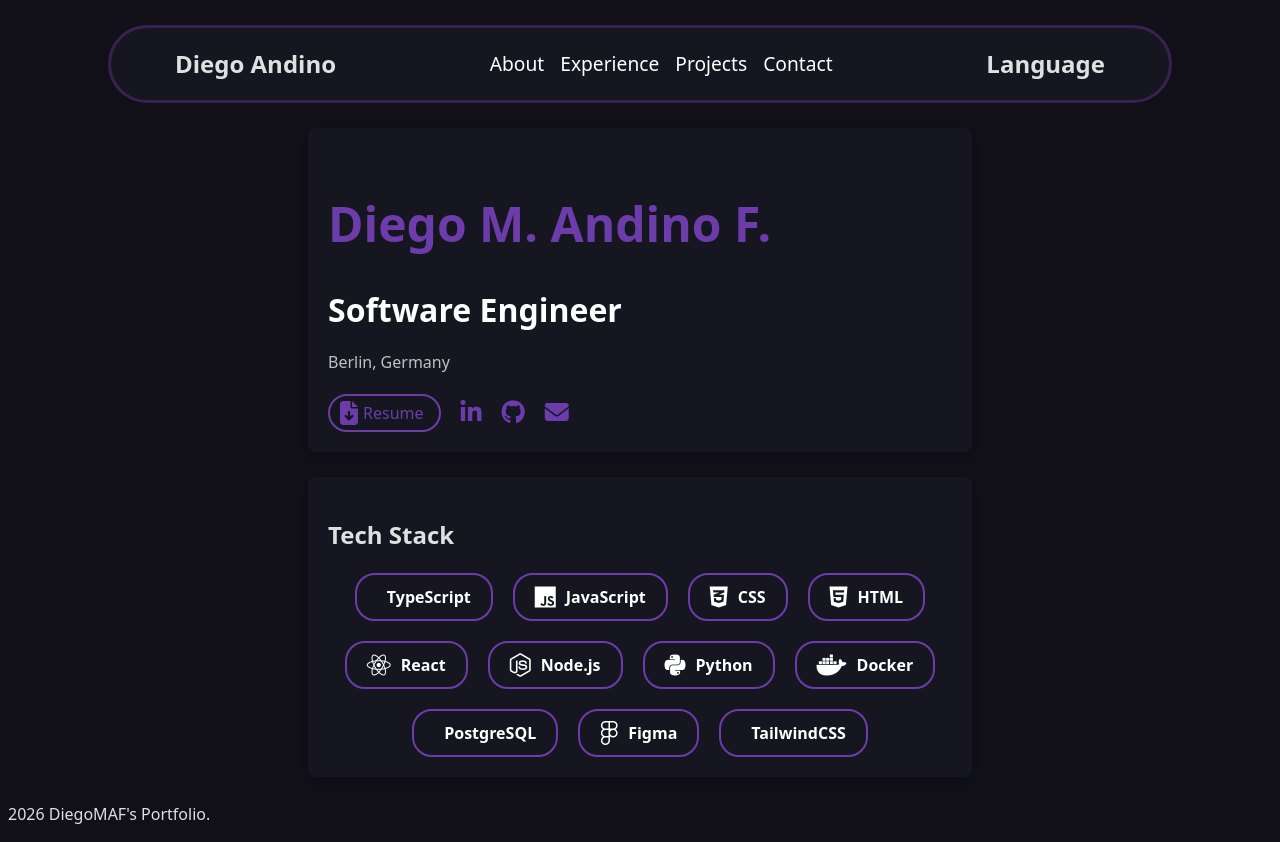
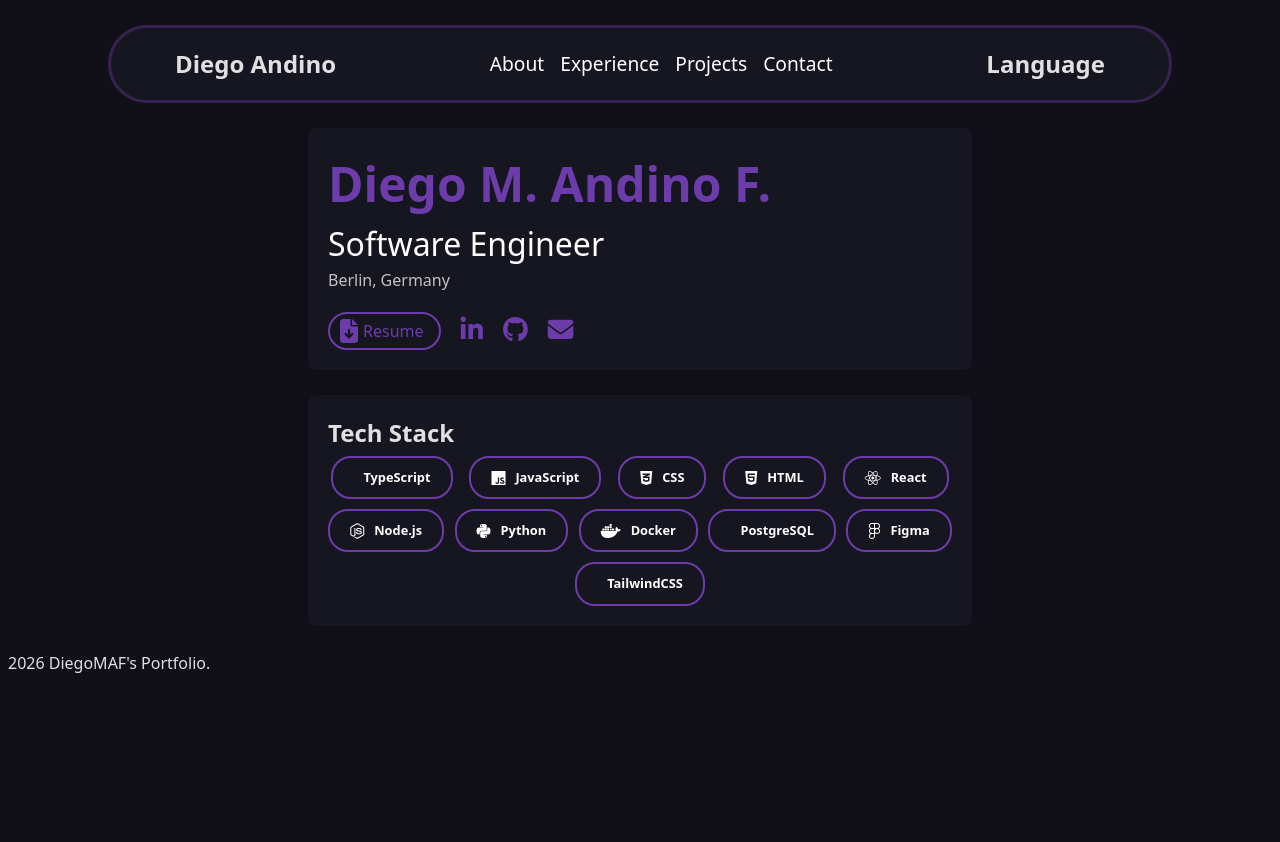
Before and after one commit to soyDiegomaf/Diegomaf-Portfolio, a React (Vite) app: page / in a window 1280 px wide. After the commit the page ends 800 px from the top, so only its background shows below. Built offline with nearby package versions, Linux system fonts and the light colour scheme; some icons are missing.

Commit message:
correcion de espacios y formato

```diff
--- a/src/components/AboutSection/AboutSection.module.css
+++ b/src/components/AboutSection/AboutSection.module.css
@@ -7,18 +7,21 @@
 
     h1 {
         color: #6C3CAA;
+        font-weight: 700;
         font-size: 3rem;
-        margin-bottom: 10px;
+        margin: 0px;
     }
     h2 {
         color: #fff;
+        font-weight: 400;
         font-size: 2rem;
-        margin-bottom: 8px;
+        margin: 0px;
     }
     p {
         color: #c1c1c1;
         font-size: 1rem;
         line-height: 1.5;
+        margin: 0px;
     }
 
 }
@@ -31,7 +34,7 @@
 
     i {
         color: #6C3CAA;
-        font-size: 1.5rem;
+        font-size: 1.6rem;
         transition: color 0.3s;
 
         &:hover {
@@ -50,7 +53,6 @@
         padding: 0px 10px;
         border-radius: 25px;
         transition: color 0.3s;
-
 
         p {
             color: #6C3CAA;
--- a/src/components/NavBar/NavBar.module.css
+++ b/src/components/NavBar/NavBar.module.css
@@ -23,6 +23,9 @@
   color: #fff;
   text-decoration: none;
   font-size: 1.2rem;
+  &.active {
+    anchor-name: --active;
+  }
 }
 
 .navbar .navlinks a:hover {
--- a/src/components/TechBadge/TechBadge.module.css
+++ b/src/components/TechBadge/TechBadge.module.css
@@ -1,7 +1,7 @@
 .techBadge {
   display: flex;
   padding: 0px 20px;
-  font-size: 1em;
+  font-size: 0.8rem;
   color: #fff;
   background-color: #161620;
   border-radius: 20px;
@@ -10,7 +10,7 @@
 
   i {
     margin-right: 10px;
-    font-size: 1.5em;
+    font-size: 1rem;
   }
   p {
     margin: 10px 0px;
--- a/src/components/TechStackSection/TechStackSection.module.css
+++ b/src/components/TechStackSection/TechStackSection.module.css
@@ -5,11 +5,16 @@
     box-shadow: 0 4px 6px rgba(0, 0, 0, 0.1);
     padding: 20px;
     margin: 25px 300px;
+
+    h2 {
+        margin-top: 0px;
+        margin-bottom: 5px;
+    }
 }
 
 .stack {
     display: flex;
     flex-wrap: wrap;
-    justify-content: center;
-    gap: 20px;
+    justify-content: space-around;
+    gap: 10px;
 }
```
